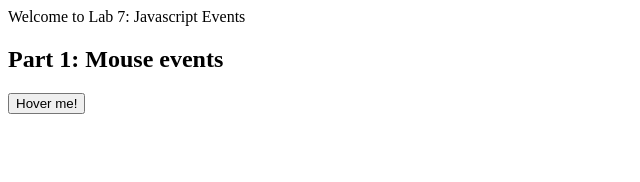
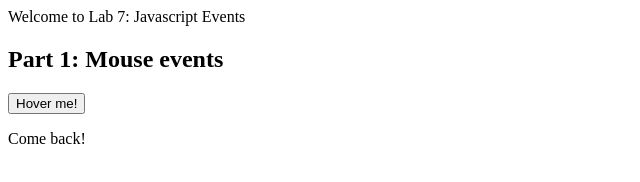
Before and after one commit to JosephNahas/Javascript-Events, a plain HTML site: page index.html in a window 1280 px wide. Both pictures are taken after a click on the button "Hover me!". Shown: the full height of the page, 0-640 px from the left. Drawn offline with Linux system fonts and the light colour scheme.

Commit message:
Added the Mouse Hover Events

```diff
--- a/index.html
+++ b/index.html
@@ -19,9 +19,9 @@
 
         <div>
 
-            <button>Hover me!</button>
+            <button id="hover-btn">Hover me!</button>
 
-            <p></p>
+            <p id="hover-msg">I feel lonely</p>
 
         </div>
 
--- a/script.js
+++ b/script.js
@@ -0,0 +1,10 @@
+let hoverButton = document.getElementById('hover-btn');
+let hoverMessage = document.getElementById('hover-msg');
+
+hoverButton.addEventListener('mouseenter', function(){
+    hoverMessage.innerHTML = 'Hi there!';
+});
+
+hoverButton.addEventListener('mouseleave', function(){
+    hoverMessage.innerHTML = 'Come back!';
+});
```
